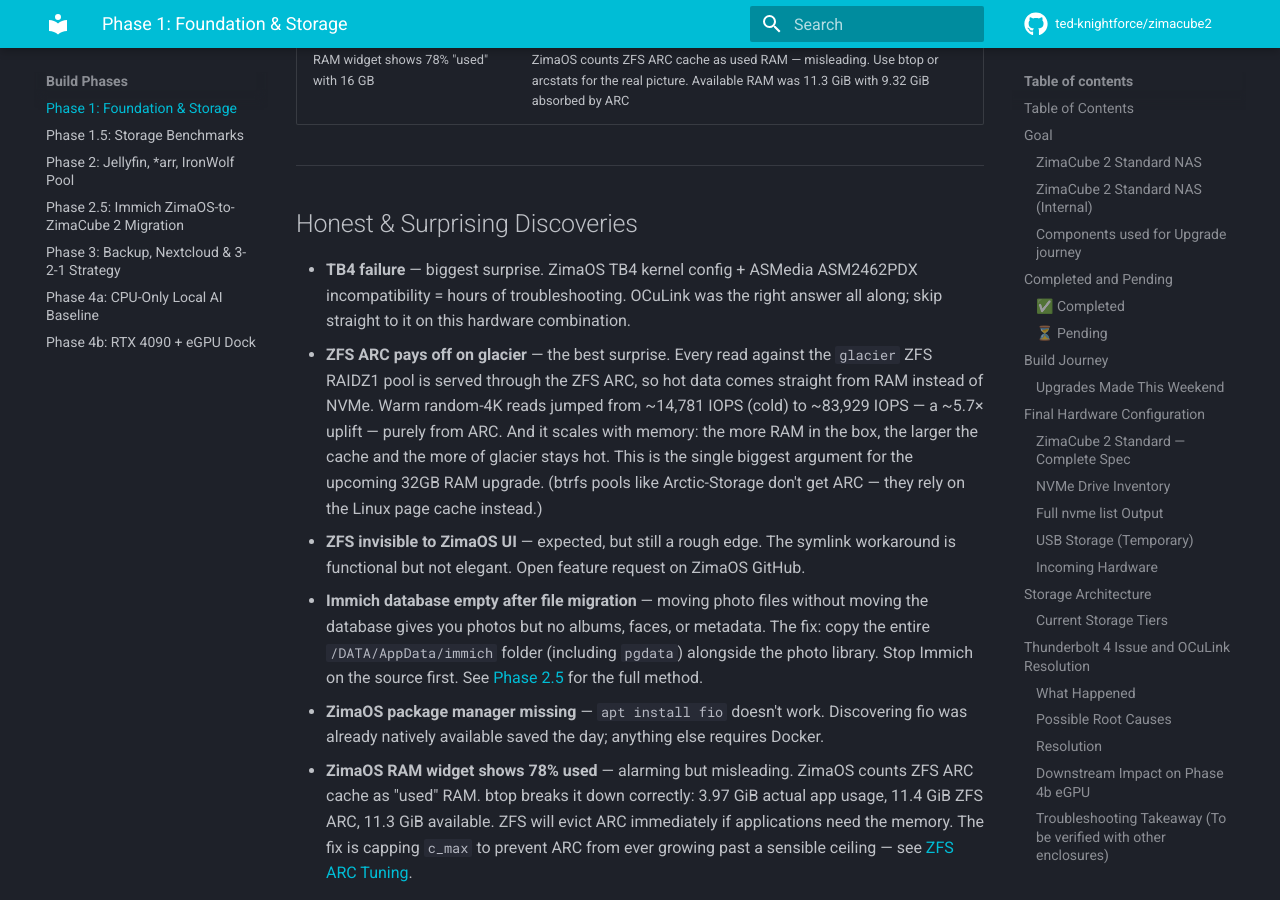
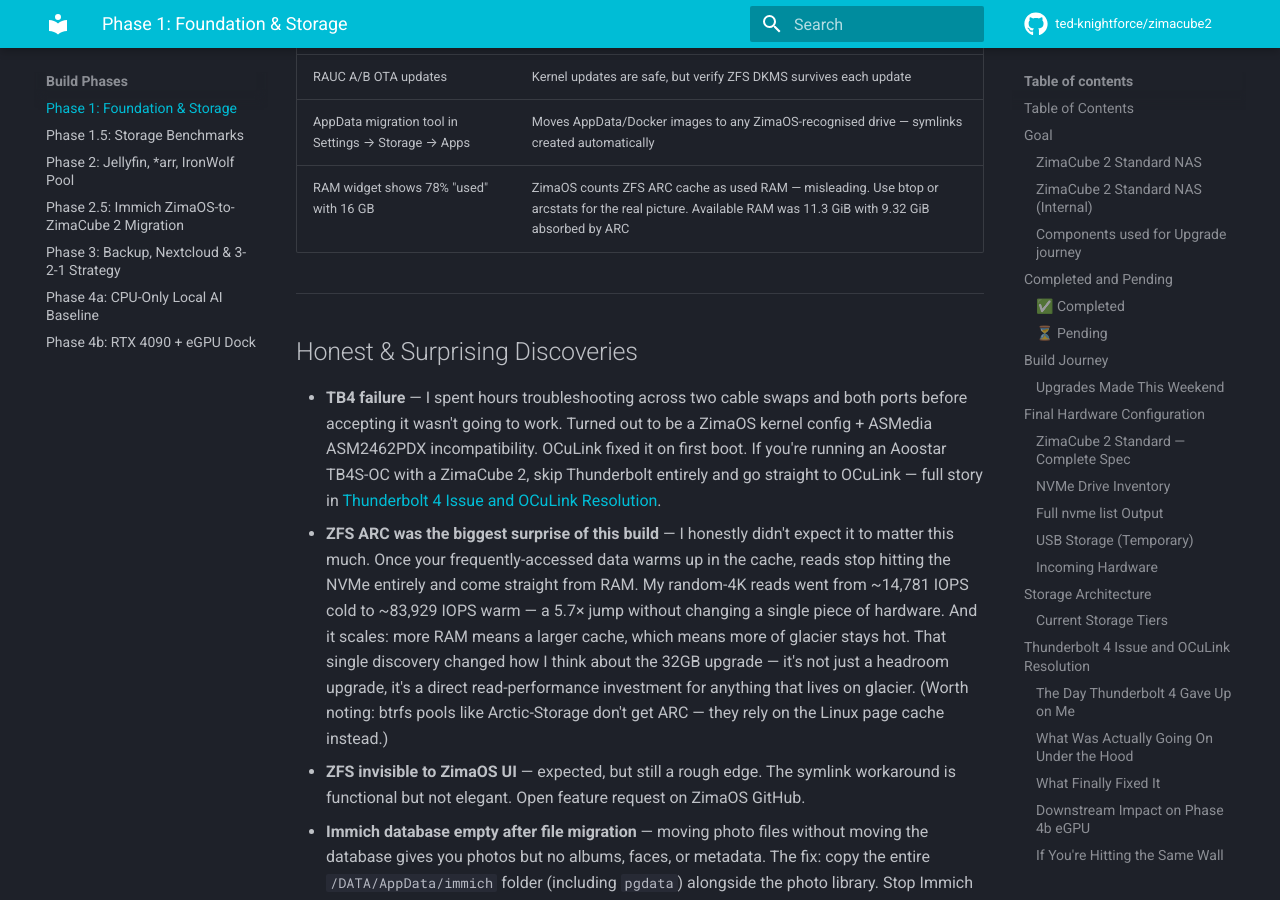
Before and after one commit to ted-knightforce/zimacube2, an MkDocs documentation site: the page built from docs/phases/01-foundation.md, in a window 1280 px wide and 900 px high, scrolled down 44124 px. Built offline with MkDocs 1.6.1 and Material for MkDocs 9.7.7, drawn with Linux system fonts in a browser that asks for light colours; comment, search, counter and statistics services are not loaded; some of the changed text lies outside the part shown.

Commit message:
Humanise Phase 1 tone: goal, TB4 section headers, ZFS intro, ARC discovery
Rewrite goal as first-person narrative. Rename Thunderbolt subsection
headers from bug-report style to conversational. Add human intro before
Why ZFS RAIDZ1 table. Expand ZFS ARC discovery bullet to convey the
genuine surprise and its implication for the RAM upgrade.

````diff
--- a/docs/phases/01-foundation.md
+++ b/docs/phases/01-foundation.md
@@ -35,7 +35,7 @@
 ---
 
 ## Goal
-*Build a stable and power efficient NAS; tiered storage foundation with redundancy, snapshots, and core services running on ZimaOS. Document the journey — including new discovery and what went wrong — from Phase 1 through Phase 6. After much deliberation, the choice of consumer NAS is the [ZimaCube 2 Standard NAS](https://shop.zimaspace.com/products/zimacube-2-personal-cloud-nas).*
+*I wanted a NAS I could actually trust — something I could build on top of, phase by phase, without waking up one day to find my photo library gone or a Docker app quietly corrupted. After a lot of deliberation, the [ZimaCube 2 Standard NAS](https://shop.zimaspace.com/products/zimacube-2-personal-cloud-nas) was the one. This is the story of Phase 1: getting the foundation set up, what surprised me along the way, and what I'd do differently. Spoiler: Thunderbolt 4 was not my friend.*
 
 ---
 
@@ -281,7 +281,7 @@
 
 ## Thunderbolt 4 Issue and OCuLink Resolution
 
-### What Happened
+### The Day Thunderbolt 4 Gave Up on Me
 
 The Aoostar TB4S-OC was originally intended to connect via Thunderbolt 4. After extensive troubleshooting across multiple sessions — two 40GBps 240W USB-C cables, both ports tested, external power confirmed — the connection failed consistently with the following kernel errors:
 
@@ -293,7 +293,7 @@
 [endless retimer connect/disconnect loop in dmesg]
 ```
 
-### Possible Root Causes
+### What Was Actually Going On Under the Hood
 
 | Issue | Detail |
 |---|---|
@@ -302,7 +302,7 @@
 | `DROM failed: -107 (ENOTCONN)` | ASMedia ASM2462PDX inside Aoostar can't complete DROM handshake with ZimaCube 2 TB controller |
 | One TB port dead at boot | `0000:00:0d.3: 0:1: failed to reach state TB_PORT_UP. Ignoring port` |
 
-### Resolution
+### What Finally Fixed It
 
 Installed a **PCIe x4 → SFF-8612 OCuLink adapter** in Slot 1. All 4 drives detected on first boot. Zero configuration needed.
 
@@ -312,15 +312,13 @@
 - Unable to use ~~Minisforum DEG1~~ (OCuLink-only) → ruled out as Slot 1 OCuLink connection is occupied by Aoostar TB4S-OC DAS
 - Both TB4 ports now free → exploring to purchase **Minisforum DEG2** (TB5 + OCuLink) or an Aoostar AG02/AG03 TB4/TB5 eGPU dock as the viable paths for Phase 4b
 
-### Troubleshooting Takeaway (To be verified with other enclosures)
+### If You're Hitting the Same Wall
 
 If connecting an Aoostar TB4S-OC (or any ASM2462PDX-based NVMe enclosure) to a ZimaCube 2 — **use OCuLink, not Thunderbolt 4**. Direct PCIe via OCuLink means no tunneling protocol, no authorization requirements, no firmware handshake. It also delivers lower latency than TB4 tunneling.
 
-### TB4 Peer-to-Peer Networking — Planned Experiment
+### One Thing TB4 Might Actually Be Good For
 
-The TB4 failure above was specific to PCIe tunneling to an external NVMe enclosure. A completely separate TB4 capability — **IP over Thunderbolt (TB4 direct connection)** — remains available and untested.
-
-By connecting a Mac or PC directly to one of ZimaCube 2's TB4 ports with a single cable, the OS on both ends creates a high-speed point-to-point network link. This bypasses the 2.5GbE bottleneck entirely:
+The TB4 failure was specific to PCIe tunnelling to an external NVMe enclosure — a particular firmware incompatibility with this hardware combination. But there's something completely different TB4 can do that I haven't tested yet: point-to-point networking. Plug a Mac or PC directly into the ZimaCube 2 with a single cable and both ends negotiate a high-speed network link, bypassing the 2.5GbE ceiling entirely. Here's what that could mean in practice:
 
 | Link | Effective bandwidth | Glacier seq. read accessible | Arctic seq. read accessible |
 |---|---|---|---|
@@ -339,6 +337,8 @@
 ## ZFS Pool Setup
 
 ### Why ZFS RAIDZ1
+
+Choosing ZFS for the NVMe pool wasn't a complicated decision once I knew what I was protecting. Photos, documents, family videos — stuff that doesn't come back if it goes wrong. ZFS checksums catch silent data corruption, which is the kind of failure you'd never notice until you tried to open a file. RAIDZ1 gives me a drive-failure buffer. And the ARC cache turned out to be a bigger deal than I expected. Here's how the rest fell into place:
 
 | Factor | Decision |
 |---|---|
@@ -634,8 +634,8 @@
 
 ## Honest & Surprising Discoveries
 
-- **TB4 failure** — biggest surprise. ZimaOS TB4 kernel config + ASMedia ASM2462PDX incompatibility = hours of troubleshooting. OCuLink was the right answer all along; skip straight to it on this hardware combination.
-- **ZFS ARC pays off on glacier** — the best surprise. Every read against the `glacier` ZFS RAIDZ1 pool is served through the ZFS ARC, so hot data comes straight from RAM instead of NVMe. Warm random-4K reads jumped from ~14,781 IOPS (cold) to ~83,929 IOPS — a ~5.7× uplift — purely from ARC. And it scales with memory: the more RAM in the box, the larger the cache and the more of glacier stays hot. This is the single biggest argument for the upcoming 32GB RAM upgrade. (btrfs pools like Arctic-Storage don't get ARC — they rely on the Linux page cache instead.)
+- **TB4 failure** — I spent hours troubleshooting across two cable swaps and both ports before accepting it wasn't going to work. Turned out to be a ZimaOS kernel config + ASMedia ASM2462PDX incompatibility. OCuLink fixed it on first boot. If you're running an Aoostar TB4S-OC with a ZimaCube 2, skip Thunderbolt entirely and go straight to OCuLink — full story in [Thunderbolt 4 Issue and OCuLink Resolution](#thunderbolt-4-issue-and-oculink-resolution).
+- **ZFS ARC was the biggest surprise of this build** — I honestly didn't expect it to matter this much. Once your frequently-accessed data warms up in the cache, reads stop hitting the NVMe entirely and come straight from RAM. My random-4K reads went from ~14,781 IOPS cold to ~83,929 IOPS warm — a 5.7× jump without changing a single piece of hardware. And it scales: more RAM means a larger cache, which means more of glacier stays hot. That single discovery changed how I think about the 32GB upgrade — it's not just a headroom upgrade, it's a direct read-performance investment for anything that lives on glacier. (Worth noting: btrfs pools like Arctic-Storage don't get ARC — they rely on the Linux page cache instead.)
 - **ZFS invisible to ZimaOS UI** — expected, but still a rough edge. The symlink workaround is functional but not elegant. Open feature request on ZimaOS GitHub.
 - **Immich database empty after file migration** — moving photo files without moving the database gives you photos but no albums, faces, or metadata. The fix: copy the entire `/DATA/AppData/immich` folder (including `pgdata`) alongside the photo library. Stop Immich on the source first. See [Phase 2.5](02.5-immich.md) for the full method.
 - **ZimaOS package manager missing** — `apt install fio` doesn't work. Discovering fio was already natively available saved the day; anything else requires Docker.
````
